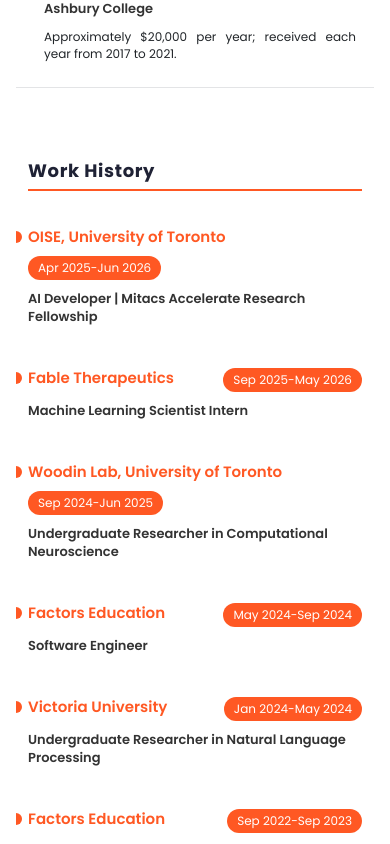
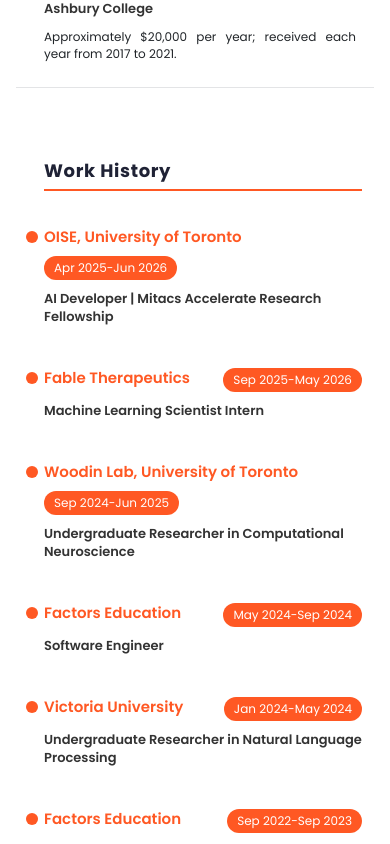
Before and after one commit to amcwong/portfolio-website-final, a React (Create React App) app in the folder client/: page / in a window 390 px wide. Shown: the part 2740-3584 px from the top of the page. Built offline with nearby package versions, Linux system fonts and the light colour scheme; a web font is replaced by a local one.

Commit message:
mod: keep work history bullets visible on phone
Give the phone work-history section enough left padding so the orange bullets are not clipped.

```diff
--- a/client/src/PortfolioContainer/Resume/Resume.css
+++ b/client/src/PortfolioContainer/Resume/Resume.css
@@ -407,7 +407,7 @@
 
   .work-history-container {
     gap: 36px;
-    padding: 24px 12px;
+    padding: 24px 12px 24px 28px;
   }
 
   .programming-skills-container {
```
